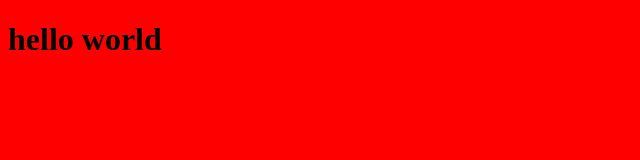
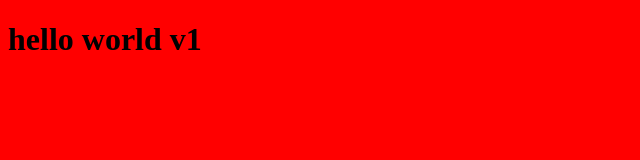
Before and after one commit to davie-oss/Git, a plain HTML site: page index.html in a window 1280 px wide. Shown: the full height of the page, 0-640 px from the left. Drawn offline with Linux system fonts and the light colour scheme.

Commit message:
feat :: 修改文档v2

```diff
--- a/index.html
+++ b/index.html
@@ -10,7 +10,7 @@
 </head>
 <body>
 
-<h1>hello  world</h1>
+<h1>hello  world v1</h1>
 
 </body>
 </html>
```
